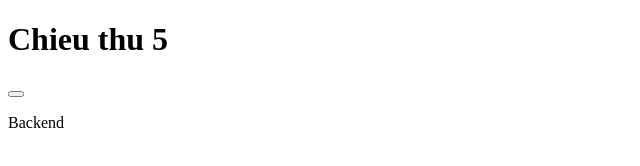
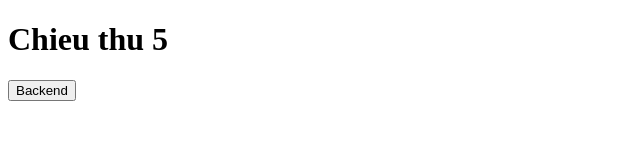
Before and after one commit to quocquang993/frontend-ci-cd, a plain HTML site: page index.html in a window 1280 px wide. Shown: the whole page, without its empty margins (0-640 px from the left). Drawn offline with Linux system fonts and the light colour scheme.

Commit message:
deploy: a07beb95394a32ebef1f0a9ec701b84dd5c867c9

```diff
--- a/index.html
+++ b/index.html
@@ -6,9 +6,9 @@
 <body>
     <h1>Chieu thu 5</h1>
 
-    <button onclick="go()"></button>
+    <button onclick="go()">Backend</button>
 
-    <p id="id-cua-ban">Backend</p>
+    <p id="id-cua-ban"></p>
 
     <script>
         function go() {
```
